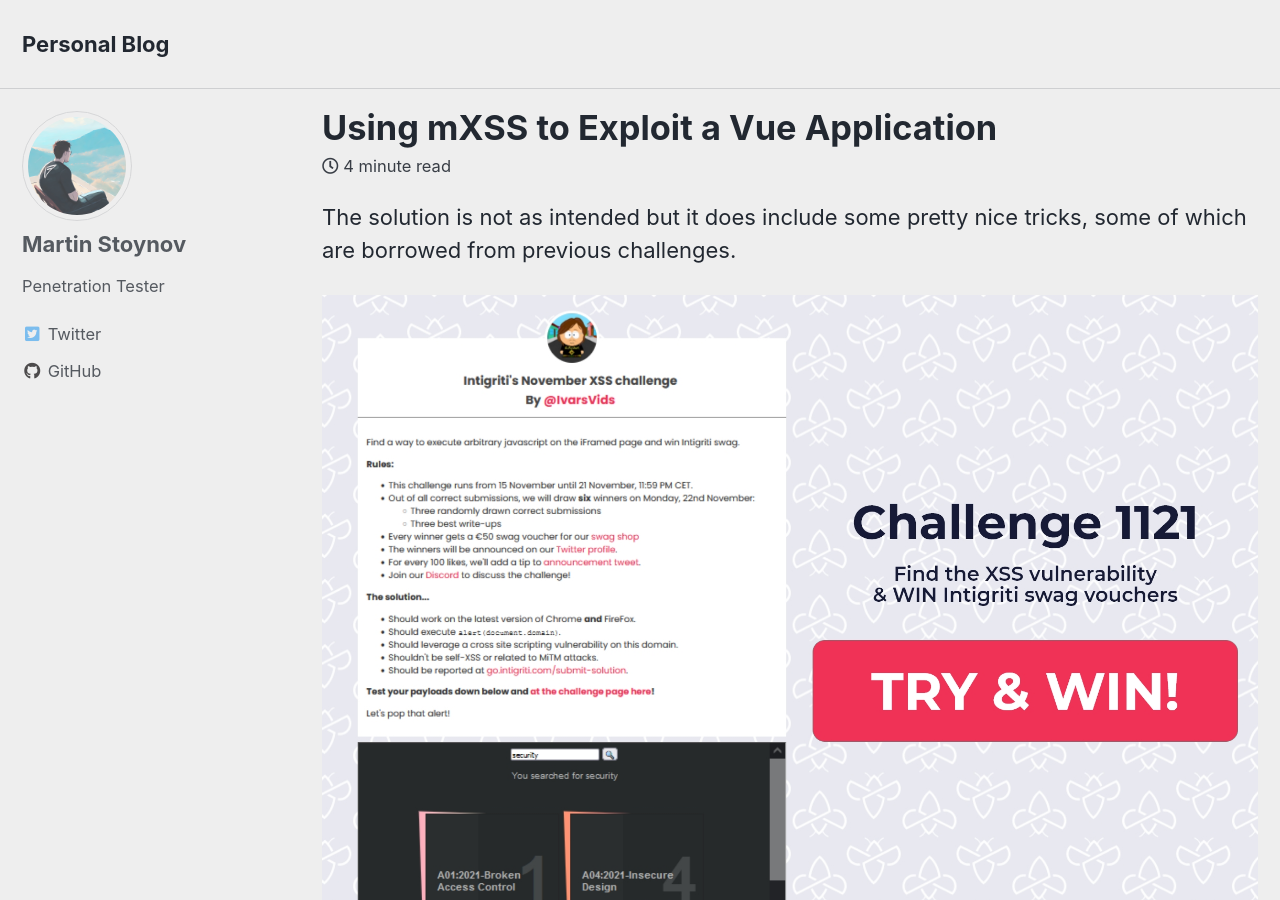
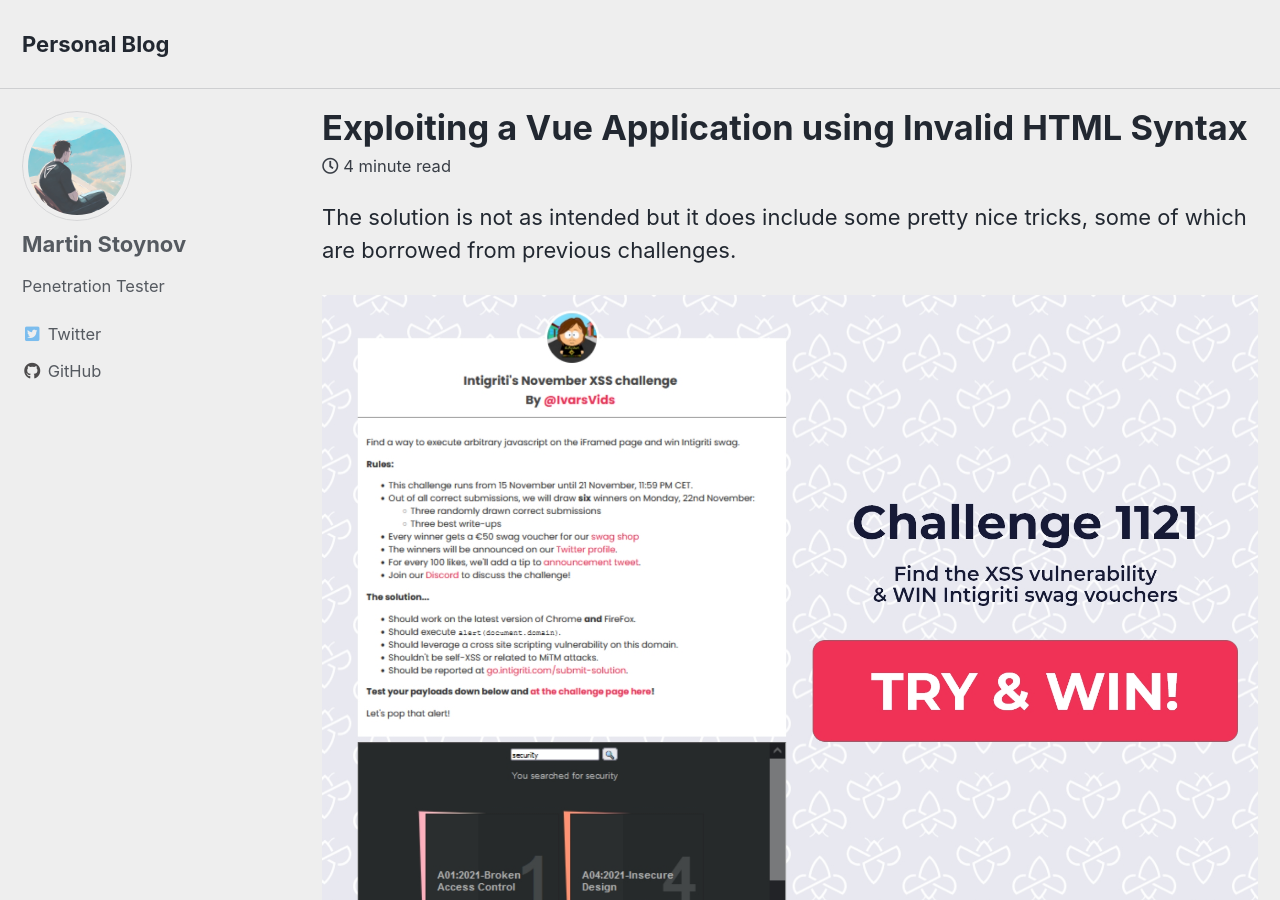
Before and after one commit to martinstnv/challenges, a Jekyll site: the page built from _posts/2021-11-15-using-mxss-to-exploit-a-vue-application.md, in a window 1280 px wide and 900 px high. Built offline with Jekyll 4.4.1, drawn with Linux system fonts in a browser that asks for light colours; cached includes are drawn as plain includes.

Commit message:
Update 2021-11-15-using-mxss-to-exploit-a-vue-application.md

```diff
--- a/_posts/2021-11-15-using-mxss-to-exploit-a-vue-application.md
+++ b/_posts/2021-11-15-using-mxss-to-exploit-a-vue-application.md
@@ -1,6 +1,6 @@
 ---
 layout: single
-title: Using mXSS to Exploit a Vue Application
+title: Exploiting a Vue Application using Invalid HTML Syntax
 date: 2021-11-15
 classes: wide
 tags:
```
